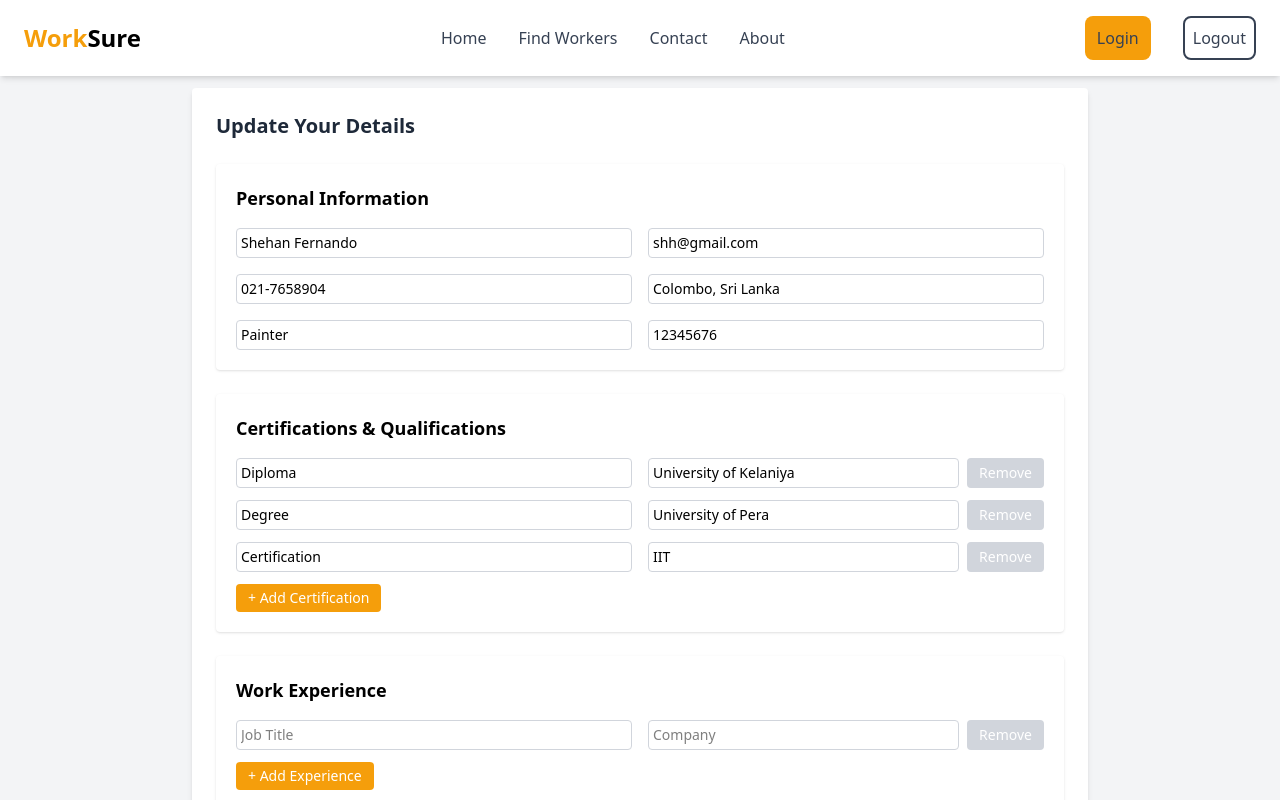
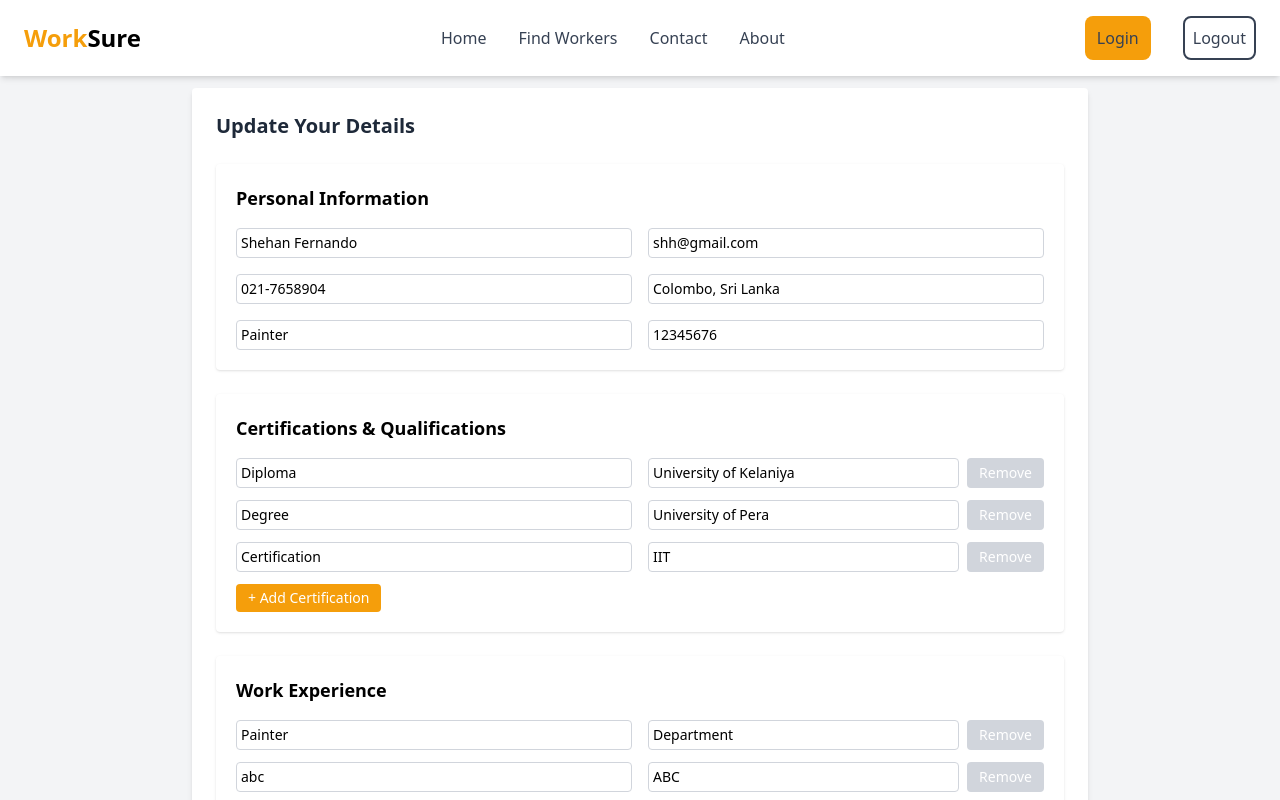
Before and after one commit to HasalKenula/WorkSure-frontend, a React (Vite) app: page /workerProfileUpdate in a window 1280 px wide. Shown: the top 800 px of the page. Built offline with nearby package versions, Linux system fonts and the light colour scheme.

Commit message:
Experience area done

```diff
--- a/src/pages/WorkerProfileUpdate.jsx
+++ b/src/pages/WorkerProfileUpdate.jsx
@@ -16,15 +16,20 @@ export default function WorkerRegistration() {
             c_name: 'Diploma', body: 'University of Kelaniya'
         },
         {
-            c_name : 'Degree', body: 'University of Pera'
+            c_name: 'Degree', body: 'University of Pera'
         },
         {
-            c_name : 'Certification', body: 'IIT'
+            c_name: 'Certification', body: 'IIT'
         }
     ],
 
     experiences: [
-        'Professional painter at Cultural department'
+        {
+            title: 'Painter', company: 'Department'
+        },
+        {
+            title: 'abc', company: 'ABC'
+        }
     ],
     locations:[
         'Kottawa','Piliyandala','Gampaha'
@@ -39,8 +44,11 @@ export default function WorkerRegistration() {
     const [address, setAddres] = useState(worker.address);
     const [id, setId] = useState(worker.nic);
 
-    // Certifications state (starts with one empty row)
-    const [certs, setCerts] = React.useState(worker.certifications);
+    // Certifications List
+    const [certs, setCerts] = useState(worker.certifications);
+
+    //Experiences LIst
+    const [exp, setExp] = useState(worker.experiences);
 
     // Add a new empty certification row
     const addCertification = () => {
@@ -62,16 +70,14 @@ export default function WorkerRegistration() {
     };
 
     //
-    const [experiences, setExperiences] = React.useState([
-        { title: "", company: "" },
-    ]);
+
 
     const addExperience = () => {
-        setExperiences((prev) => [...prev, { title: "", company: "" }]);
+        setExp((prev) => [...prev, { title: "", company: "" }]);
     };
 
     const handleExperienceChange = (index, field, value) => {
-        setExperiences((prev) => {
+        setExp((prev) => {
             const copy = [...prev];
             copy[index] = { ...copy[index], [field]: value };
             return copy;
@@ -79,7 +85,7 @@ export default function WorkerRegistration() {
     };
 
     const removeExperience = (index) => {
-        setExperiences((prev) => prev.filter((_, i) => i !== index));
+        setExp((prev) => prev.filter((_, i) => i !== index));
     };
 
     //
@@ -147,9 +153,9 @@ export default function WorkerRegistration() {
                     <div className="space-y-3">
                         {certs.map((cert, index) => (
                             <div key={index} className="grid grid-cols-1 md:grid-cols-2 gap-4 items-center">
-                                <input className="border border-gray-300 p-1 rounded text-sm focus:outline-1 focus:outline-primary"  value={cert.c_name} onChange={(e) =>handleCertificationChange(index, "c_name", e.target.value)}/>
+                                <input className="border border-gray-300 p-1 rounded text-sm focus:outline-1 focus:outline-primary" placeholder="Certification Name" value={cert.c_name} onChange={(e) =>handleCertificationChange(index, "c_name", e.target.value)}/>
                                 <div className="flex gap-2">
-                                    <input className="flex-1 border border-gray-300 p-1 rounded text-sm focus:outline-1 focus:outline-primary"  value={cert.body} onChange={(e) =>handleCertificationChange(index, "body", e.target.value)}/>
+                                    <input className="flex-1 border border-gray-300 p-1 rounded text-sm focus:outline-1 focus:outline-primary" placeholder="Issuing Body" value={cert.body} onChange={(e) =>handleCertificationChange(index, "body", e.target.value)}/>
                                     {/* remove button */}
                                     <button onClick={() => removeCertification(index)} className="px-3 py-1 bg-gray-300 text-white rounded text-sm hover:bg-gray-400" aria-label={`Remove certification ${index + 1}`}>
                                         Remove
@@ -178,11 +184,11 @@ export default function WorkerRegistration() {
                     </div>
 
                     <div className="space-y-3">
-                        {experiences.map((item, index) => (
+                        {exp.map((item, index) => (
                             <div key={index} className="grid grid-cols-1 md:grid-cols-2 gap-4 items-center">
                                 <input className="border border-gray-300 p-1 rounded text-sm focus:outline-1 focus:outline-primary" placeholder="Job Title" value={item.title} onChange={(e) =>handleExperienceChange(index, "title", e.target.value)}/>
                                 <div className="flex gap-2">
-                                    <input className="flex-1 border border-gray-300 p-1 rounded text-sm focus:outline-1 focus:outline-primary" placeholder="Company" value={item.company} onChange={(e) =>handleExperienceChange(index, "company", e.target.value)}/>
+                                    <input className="flex-1 border border-gray-300 p-1 rounded text-sm focus:outline-1 focus:outline-primary" placeholder="Company Name" value={item.company} onChange={(e) =>handleExperienceChange(index, "company", e.target.value)}/>
                                     {/* remove button */}
                                     <button onClick={() => removeExperience(index)} className="px-3 py-1 bg-gray-300 text-white rounded text-sm hover:bg-gray-400" aria-label={`Remove experience ${index + 1}`}>
                                         Remove
```
